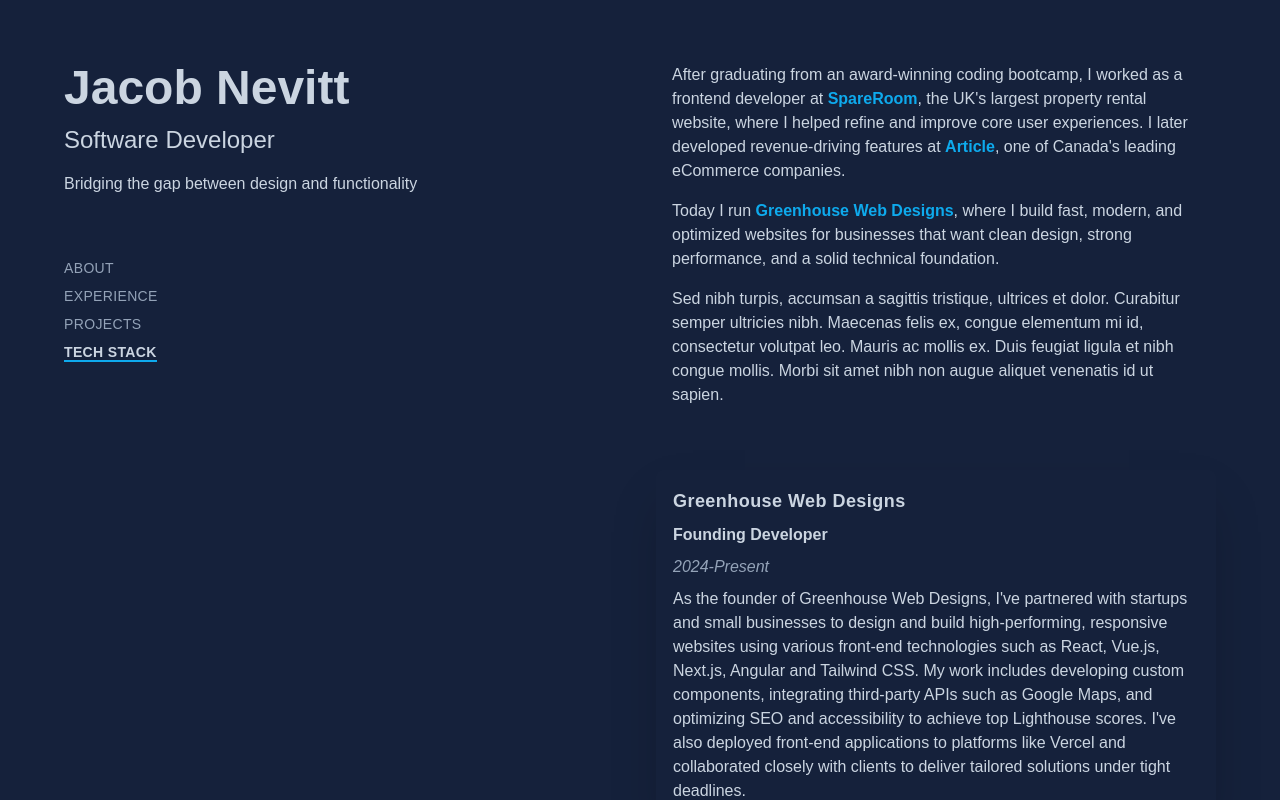
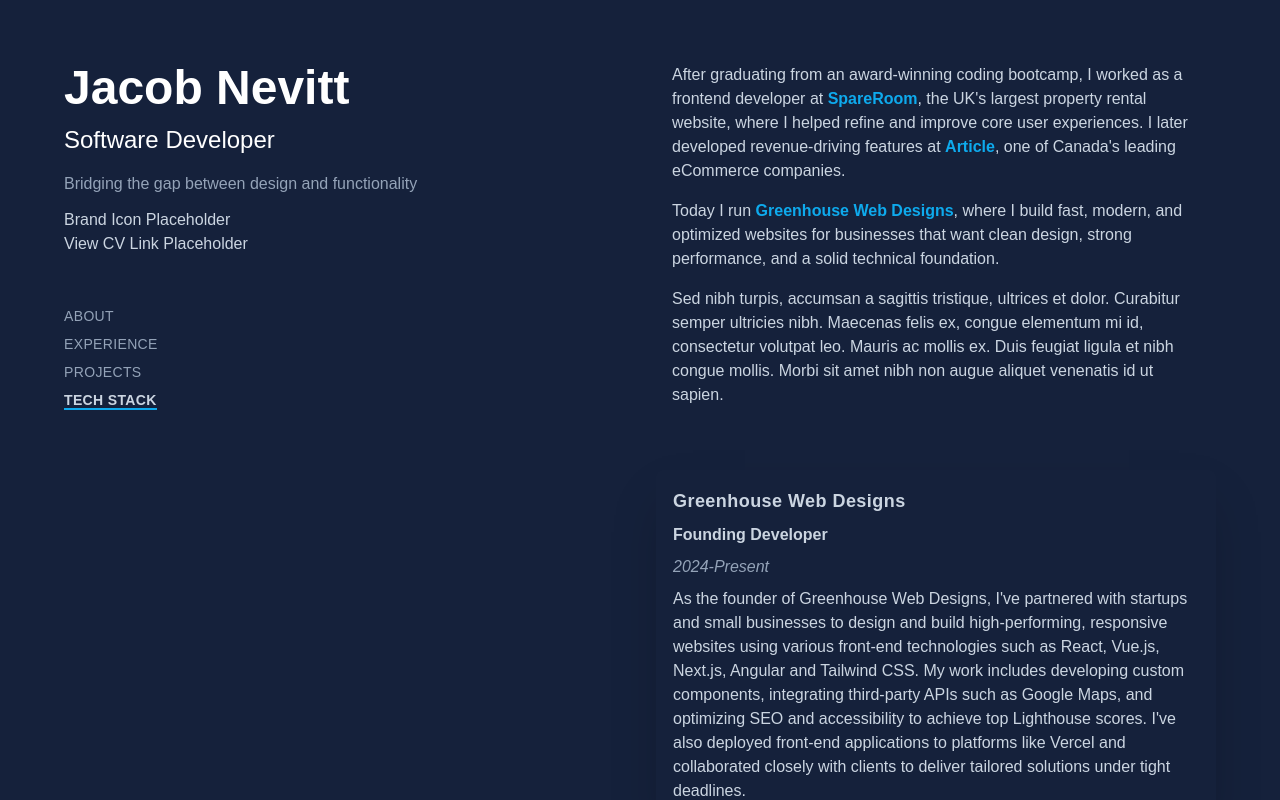
Before and after one commit to jacobadam/jacobnevitt-portfolio, a Next.js app: page / in a window 1280 px wide. Shown: the top 800 px of the page. Built offline with nearby package versions, Linux system fonts and the light colour scheme.

Commit message:
minor styling and add placeholders

```diff
--- a/app/components/layout/side-nav.tsx
+++ b/app/components/layout/side-nav.tsx
@@ -33,11 +33,13 @@
   return (
     <aside className="lg:sticky lg:h-screen top-0 md:px-4">
       <header className="flex flex-col max-w-3xl pt-4 lg:pb-12 lg:pt-4">
-        <h1 className="text-5xl font-bold mb-3">Jacob Nevitt</h1>
-        <h2 className="text-2xl mb-4">Software Developer</h2>
-        <h3 className="mb-3">
+        <h1 className="text-5xl font-bold mb-3 text-white">Jacob Nevitt</h1>
+        <h2 className="text-2xl mb-4 text-white">Software Developer</h2>
+        <h3 className="mb-3 text-secondary-foreground">
           Bridging the gap between design and functionality
         </h3>
+        <p>Brand Icon Placeholder</p>
+        <a>View CV Link Placeholder</a>
       </header>
 
       <nav className="hidden lg:block">
```
